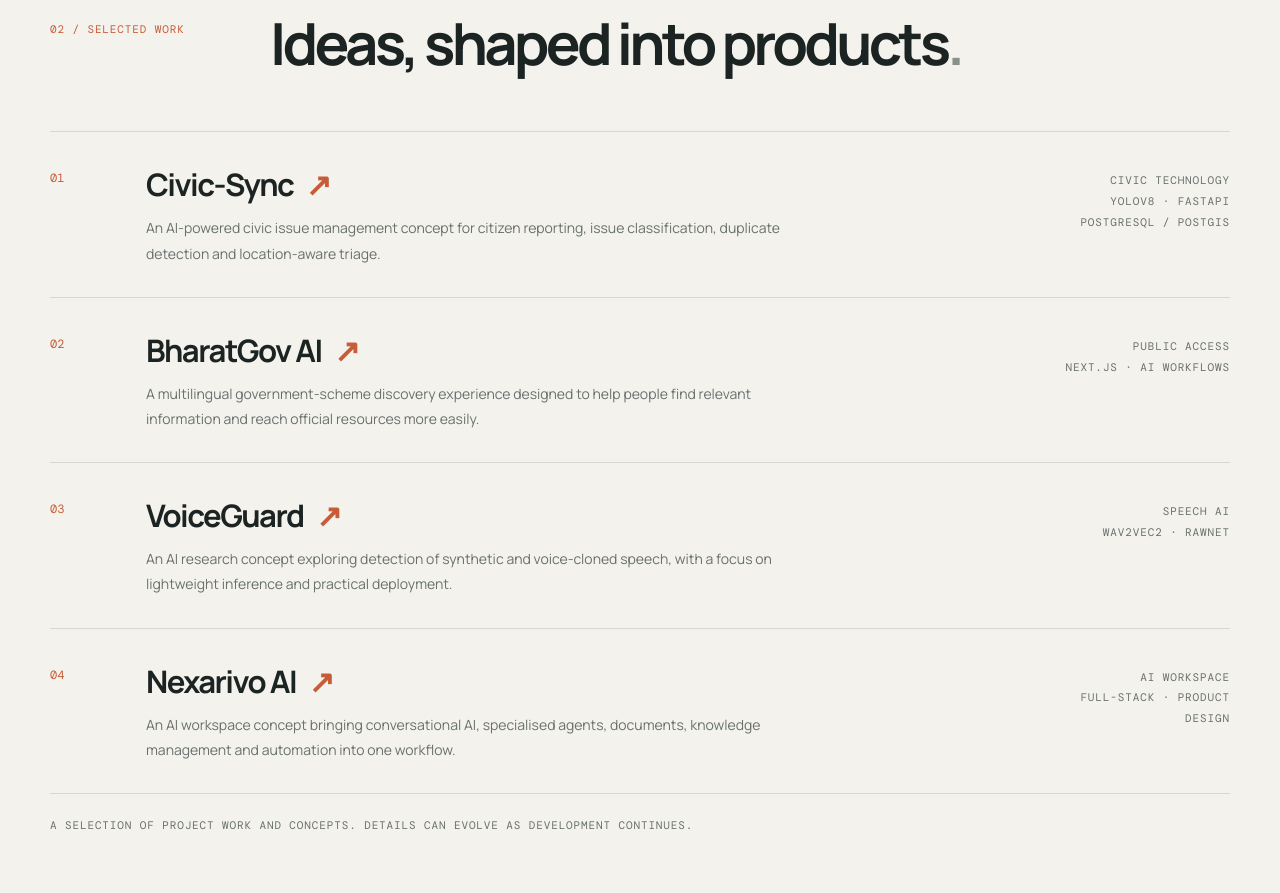
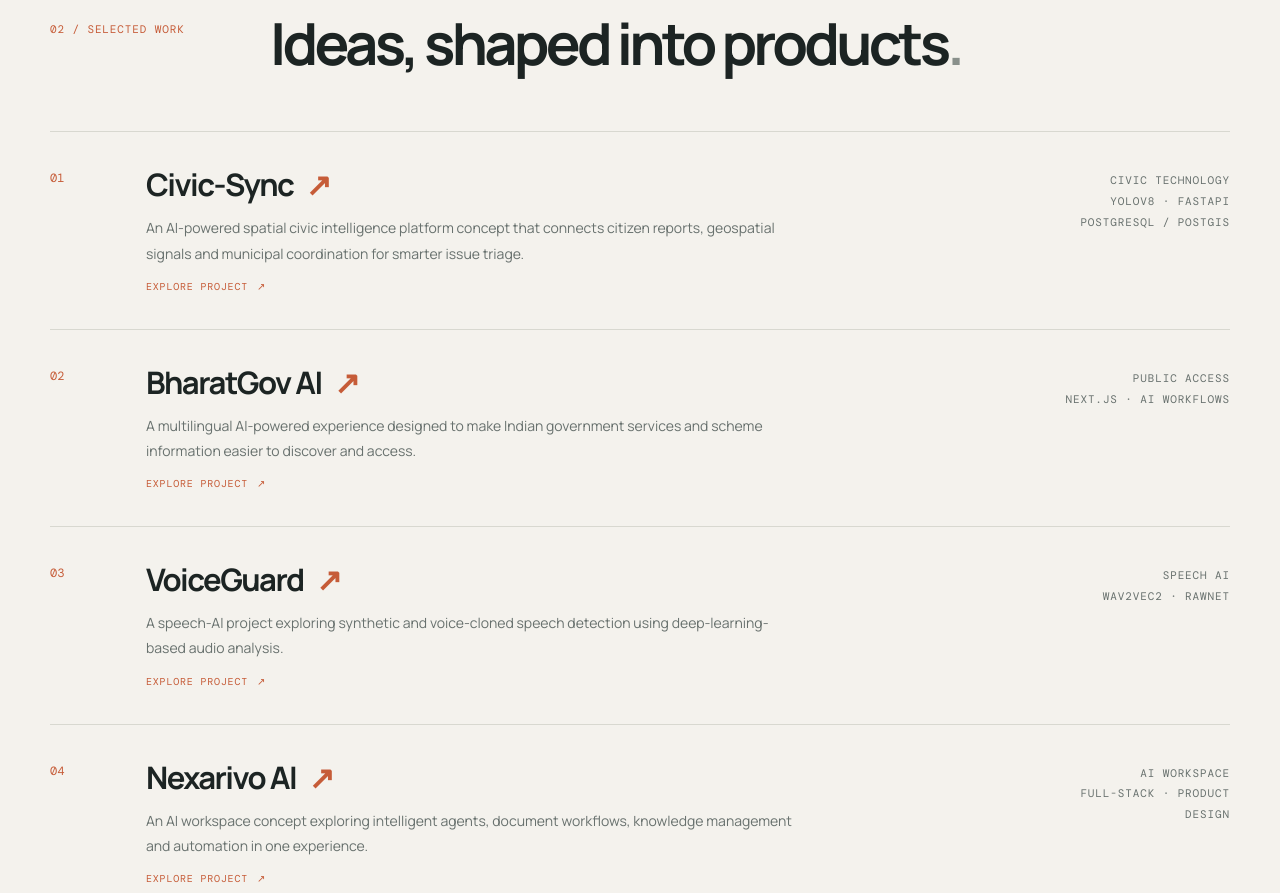
Before and after one commit to indrajithyadav045-code/Indrajit-Portfolio, a plain HTML site: page index.html in a window 1280 px wide. Shown: the part 1618-2511 px from the top of the page. Drawn offline with nearby package versions, Linux system fonts and the light colour scheme.

Commit message:
Add project detail links and interaction polish

```diff
--- a/index.html
+++ b/index.html
@@ -17,6 +17,19 @@
 .reveal{opacity:0;transform:translateY(24px);transition:opacity .7s ease,transform .7s cubic-bezier(.2,.7,.2,1)}.reveal.visible{opacity:1;transform:translateY(0)}.delay-1{transition-delay:.12s}.delay-2{transition-delay:.22s}.delay-3{transition-delay:.32s}.intro-line{display:block;overflow:hidden}.intro-line span{display:block;animation:rise .8s both cubic-bezier(.2,.7,.2,1)}.intro-line:nth-child(2) span{animation-delay:.12s}.intro-line:nth-child(3) span{animation-delay:.24s}@keyframes rise{from{transform:translateY(110%)}to{transform:translateY(0)}}@keyframes pulse{0%,100%{box-shadow:0 0 0 4px #5c8a651c}50%{box-shadow:0 0 0 7px #5c8a650b}}@media(prefers-reduced-motion:reduce){*,*:before,*:after{scroll-behavior:auto!important;animation-duration:.01ms!important;animation-iteration-count:1!important;transition-duration:.01ms!important}.reveal{opacity:1;transform:none}}
 @media(max-width:800px){.wrap{width:min(100% - 40px,var(--max))}.topbar{height:72px}.nav-links{gap:14px}.nav-links a:not(.nav-cta){display:none}.hero{min-height:auto;grid-template-columns:1fr;gap:48px;padding:72px 0}.hero h1{font-size:clamp(58px,14vw,92px)}.portrait-wrap{justify-self:start;width:min(82%,390px);margin-left:20px}.hero-note{margin-top:42px;flex-wrap:wrap}.section{padding:78px 0}.section-head{grid-template-columns:1fr;gap:16px;margin-bottom:36px}.about-grid{margin-left:0;grid-template-columns:1fr;gap:30px}.project{grid-template-columns:38px 1fr;gap:15px}.project-meta{grid-column:2;text-align:left;padding-top:0}.skills-layout,.journey,.contact-grid{grid-template-columns:1fr;gap:40px}.contact{padding-top:78px}.contact-bottom{margin-top:58px}}
 @media(max-width:440px){.wrap{width:calc(100% - 32px)}.brand{font-size:17px}.nav-cta{padding:10px 11px}.hero{padding-top:54px}.hero h1{font-size:57px}.hero-sub{font-size:15px}.hero-note{font-size:9px;gap:15px}.project{padding:24px 0}.project h3{font-size:22px}.contact h2{font-size:53px}}
+
+/* Project detail links + lightweight interaction polish */
+.project-main{min-width:0}
+.project-detail-link{display:inline-flex;align-items:center;gap:9px;margin-top:14px;font-family:var(--mono);font-size:10px;letter-spacing:.08em;text-transform:uppercase;color:var(--accent);border-bottom:1px solid transparent;padding-bottom:4px;transition:gap .22s,border-color .22s,color .22s}
+.project-detail-link:hover,.project-detail-link:focus-visible{gap:15px;border-color:var(--accent);outline:none}
+.project{position:relative}
+.project:focus-within{outline:1px solid var(--accent);outline-offset:5px}
+.project-detail-link:focus-visible,.button:focus-visible,.text-link:focus-visible,.nav-links a:focus-visible{outline:2px solid var(--accent);outline-offset:4px}
+.project-arrow{font-style:normal}
+.interaction-hint{display:inline-block;color:var(--muted);font-family:var(--mono);font-size:10px;letter-spacing:.06em;text-transform:uppercase;margin-top:12px}
+@media(hover:hover) and (pointer:fine){.project{transition:padding .25s,background-color .25s,transform .25s}.project:hover{background-color:rgba(255,254,250,.42);transform:translateX(2px)}.button{position:relative;overflow:hidden}.button:after{content:'';position:absolute;inset:0;background:linear-gradient(110deg,transparent 20%,rgba(255,255,255,.14) 45%,transparent 70%);transform:translateX(-130%);transition:transform .6s}.button:hover:after{transform:translateX(130%)}}
+@media(prefers-reduced-motion:reduce){.project,.project-detail-link,.button:after{transition:none!important;transform:none!important}}
+
 </style>
 </head>
 <body id="top">
@@ -33,18 +46,31 @@
 </section>
 <section class="section" id="about"><div class="wrap"><div class="section-head reveal"><div class="eyebrow">01 / A little about me</div><h2 class="section-title">Engineering meets imagination<span class="muted">.</span></h2></div><div class="about-grid"><p class="about-copy reveal">I’m a B.Tech student in <strong>Electronics &amp; Communication Engineering, specialising in AI &amp; Data Science at Vel Tech</strong>. I enjoy the space where intelligent systems, thoughtful software and real-world problems meet.<br><br>From building full-stack platforms to experimenting with computer vision and AI workflows, I learn by making things. I care about clean execution, practical impact and turning a rough idea into something people can actually use.</p><div class="facts reveal delay-1"><div class="fact"><span>Currently</span><span>B.Tech · Vel Tech</span></div><div class="fact"><span>Focus</span><span>AI / Full-stack / Cloud</span></div><div class="fact"><span>Based in</span><span>Chennai, India</span></div><div class="fact"><span>Approach</span><span>Build · Learn · Iterate</span></div></div></div></div></section>
 <section class="section" id="work"><div class="wrap"><div class="section-head reveal"><div class="eyebrow">02 / Selected work</div><h2 class="section-title">Ideas, shaped into products<span class="muted">.</span></h2></div><div class="work-list">
- <article class="project reveal"><div class="project-num">01</div><div><h3>Civic-Sync <span class="project-arrow">↗</span></h3><p>An AI-powered civic issue management concept for citizen reporting, issue classification, duplicate detection and location-aware triage.</p></div><div class="project-meta">Civic technology<br>YOLOv8 · FastAPI<br>PostgreSQL / PostGIS</div></article>
- <article class="project reveal"><div class="project-num">02</div><div><h3>BharatGov AI <span class="project-arrow">↗</span></h3><p>A multilingual government-scheme discovery experience designed to help people find relevant information and reach official resources more easily.</p></div><div class="project-meta">Public access<br>Next.js · AI workflows</div></article>
- <article class="project reveal"><div class="project-num">03</div><div><h3>VoiceGuard <span class="project-arrow">↗</span></h3><p>An AI research concept exploring detection of synthetic and voice-cloned speech, with a focus on lightweight inference and practical deployment.</p></div><div class="project-meta">Speech AI<br>Wav2Vec2 · RawNet</div></article>
- <article class="project reveal"><div class="project-num">04</div><div><h3>Nexarivo AI <span class="project-arrow">↗</span></h3><p>An AI workspace concept bringing conversational AI, specialised agents, documents, knowledge management and automation into one workflow.</p></div><div class="project-meta">AI workspace<br>Full-stack · Product design</div></article>
+ <article class="project reveal"><div class="project-num">01</div><div class="project-main"><h3>Civic-Sync <span class="project-arrow">↗</span></h3><p>An AI-powered spatial civic intelligence platform concept that connects citizen reports, geospatial signals and municipal coordination for smarter issue triage.</p><a class="project-detail-link" href="https://github.com/indrajithyadav045-code/Civic_Sync" target="_blank" rel="noopener noreferrer">Explore project <span aria-hidden="true">↗</span></a></div><div class="project-meta">Civic technology<br>YOLOv8 · FastAPI<br>PostgreSQL / PostGIS</div></article>
+ <article class="project reveal"><div class="project-num">02</div><div class="project-main"><h3>BharatGov AI <span class="project-arrow">↗</span></h3><p>A multilingual AI-powered experience designed to make Indian government services and scheme information easier to discover and access.</p><a class="project-detail-link" href="https://github.com/indrajithyadav045-code/bharatgov-ai" target="_blank" rel="noopener noreferrer">Explore project <span aria-hidden="true">↗</span></a></div><div class="project-meta">Public access<br>Next.js · AI workflows</div></article>
+ <article class="project reveal"><div class="project-num">03</div><div class="project-main"><h3>VoiceGuard <span class="project-arrow">↗</span></h3><p>A speech-AI project exploring synthetic and voice-cloned speech detection using deep-learning-based audio analysis.</p><a class="project-detail-link" href="https://github.com/indrajithyadav045-code/voiceguard-deepfake-detection" target="_blank" rel="noopener noreferrer">Explore project <span aria-hidden="true">↗</span></a></div><div class="project-meta">Speech AI<br>Wav2Vec2 · RawNet</div></article>
+ <article class="project reveal"><div class="project-num">04</div><div class="project-main"><h3>Nexarivo AI <span class="project-arrow">↗</span></h3><p>An AI workspace concept exploring intelligent agents, document workflows, knowledge management and automation in one experience.</p><a class="project-detail-link" href="https://github.com/indrajithyadav045-code/nexarivo-ai" target="_blank" rel="noopener noreferrer">Explore project <span aria-hidden="true">↗</span></a></div><div class="project-meta">AI workspace<br>Full-stack · Product design</div></article>
  </div><p class="mono reveal" style="color:var(--muted);margin-top:22px;line-height:1.8">A selection of project work and concepts. Details can evolve as development continues.</p></div></section>
 <section class="section" id="skills"><div class="wrap"><div class="section-head reveal"><div class="eyebrow">03 / What I work with</div><h2 class="section-title">Tools are useful.<br>Curiosity is essential<span class="muted">.</span></h2></div><div class="skills-layout"><p class="skills-intro reveal">My toolkit keeps growing. I like learning technologies in context — by using them to solve a real problem, not just collecting names on a list.</p><div class="reveal delay-1"><div class="skill-group"><h3>Development</h3><div class="skill-words"><span>Python</span><span>JavaScript</span><span>TypeScript</span><span>C / C++</span><span>React</span><span>Next.js</span><span>FastAPI</span><span>HTML / CSS</span></div></div><div class="skill-group"><h3>AI &amp; data</h3><div class="skill-words"><span>Generative AI</span><span>YOLOv8</span><span>Computer vision</span><span>Speech AI</span><span>Data visualisation</span></div></div><div class="skill-group"><h3>Cloud &amp; infrastructure</h3><div class="skill-words"><span>AWS</span><span>Amazon ECS</span><span>Git</span><span>GitHub</span><span>PostgreSQL</span><span>PostGIS</span><span>REST APIs</span><span>WebSockets</span></div></div></div></div></div></section>
 <section class="section" id="journey"><div class="wrap"><div class="section-head reveal"><div class="eyebrow">04 / The journey</div><h2 class="section-title">Learning in public.<br>Building with purpose<span class="muted">.</span></h2></div><div class="journey"><div class="reveal"><div class="timeline-item"><div class="date">2025 — 2029</div><h3>Vel Tech</h3><p>B.Tech, Electronics &amp; Communication Engineering — Specialisation in AI &amp; Data Science.</p></div><div class="timeline-item"><div class="date">2023 — 2025</div><h3>Higher Secondary</h3><p>Computer Science · Government Higher Secondary School, S.M. Nagar, Avadi.</p></div></div><div class="reveal delay-1"><div class="eyebrow" style="margin-bottom:18px">Certifications &amp; milestones</div><ul class="cert-list"><li>Crash Course: AWS Basics — KodeKloud</li><li>Amazon Elastic Container Service (AWS ECS) — KodeKloud</li><li>Integrate agents with external systems via MCP — Microsoft Learn</li><li>Gemini for Data Scientists and Analysts — Google Cloud</li><li>Bharatiya Antariksh Hackathon 2026 — Certificate of Participation, ISRO</li></ul></div></div></div></section>
 </main>
 <footer class="contact" id="contact"><div class="wrap"><div class="contact-grid"><div class="reveal"><div class="eyebrow">05 / Have something in mind?</div><h2>Let’s make<br>it <em>real.</em></h2><p class="contact-intro">Have a project, collaboration or opportunity in mind? I’m always up for a thoughtful conversation and a new challenge.</p><a class="button" href="mailto:indrajith10102007@gmail.com">Start a conversation <span>↗</span></a></div><div class="contact-details reveal delay-1"><div class="contact-row"><span>Email</span><a href="mailto:indrajith10102007@gmail.com">Write to me ↗</a></div><div class="contact-row"><span>LinkedIn</span><a href="https://www.linkedin.com/in/indrajit-yadav-m" target="_blank" rel="noreferrer">Connect ↗</a></div><div class="contact-row"><span>Location</span><span>Chennai, India</span></div><div class="contact-row"><span>Résumé</span><a href="assets/Indrajit-Yadav-Resume.pdf" target="_blank" rel="noreferrer">Open PDF ↗</a></div></div></div><div class="contact-bottom"><span>© <span id="year"></span> Indrajit Yadav</span><span>Designed with clarity, built with curiosity.</span><a class="back-top" href="#top">Back to top ↑</a></div></div></footer>
 <script>
-const observer = new IntersectionObserver((entries)=>{entries.forEach(entry=>{if(entry.isIntersecting){entry.target.classList.add('visible');observer.unobserve(entry.target)}})},{threshold:.12,rootMargin:'0px 0px -25px 0px'});
-document.querySelectorAll('.reveal').forEach(el=>observer.observe(el));
-document.getElementById('year').textContent=new Date().getFullYear();
+const reduceMotion = window.matchMedia('(prefers-reduced-motion: reduce)').matches;
+const revealItems = document.querySelectorAll('.reveal');
+if ('IntersectionObserver' in window && !reduceMotion) {
+  const observer = new IntersectionObserver((entries, currentObserver) => {
+    entries.forEach(entry => {
+      if (entry.isIntersecting) {
+        entry.target.classList.add('visible');
+        currentObserver.unobserve(entry.target);
+      }
+    });
+  }, { threshold: 0.12, rootMargin: '0px 0px -25px 0px' });
+  revealItems.forEach(el => observer.observe(el));
+} else {
+  revealItems.forEach(el => el.classList.add('visible'));
+}
+document.getElementById('year').textContent = new Date().getFullYear();
 </script>
 </body></html>
```
